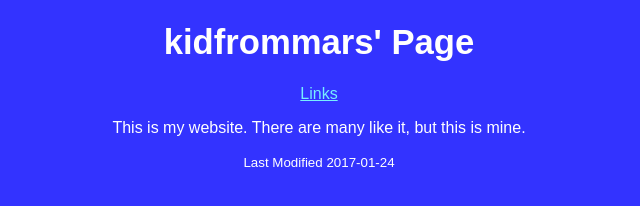
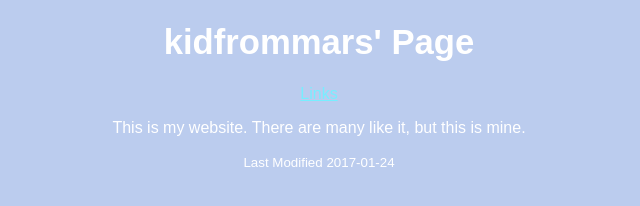
Before and after one commit to avandolder/avandolder.github.io, a plain HTML site: page index.html in a window 1280 px wide. Shown: the whole page, without its empty margins (321-961 px from the left). Drawn offline with Linux system fonts and the light colour scheme.

Commit message:
Changed background colour to something less garish.

```diff
--- a/main.css
+++ b/main.css
@@ -1,5 +1,5 @@
 body {
-	background-color: #3333ff;
+	background-color: #bbccee;
 	color: #ffffff;
 	font-family: sans-serif;
 	text-align: center;
```
